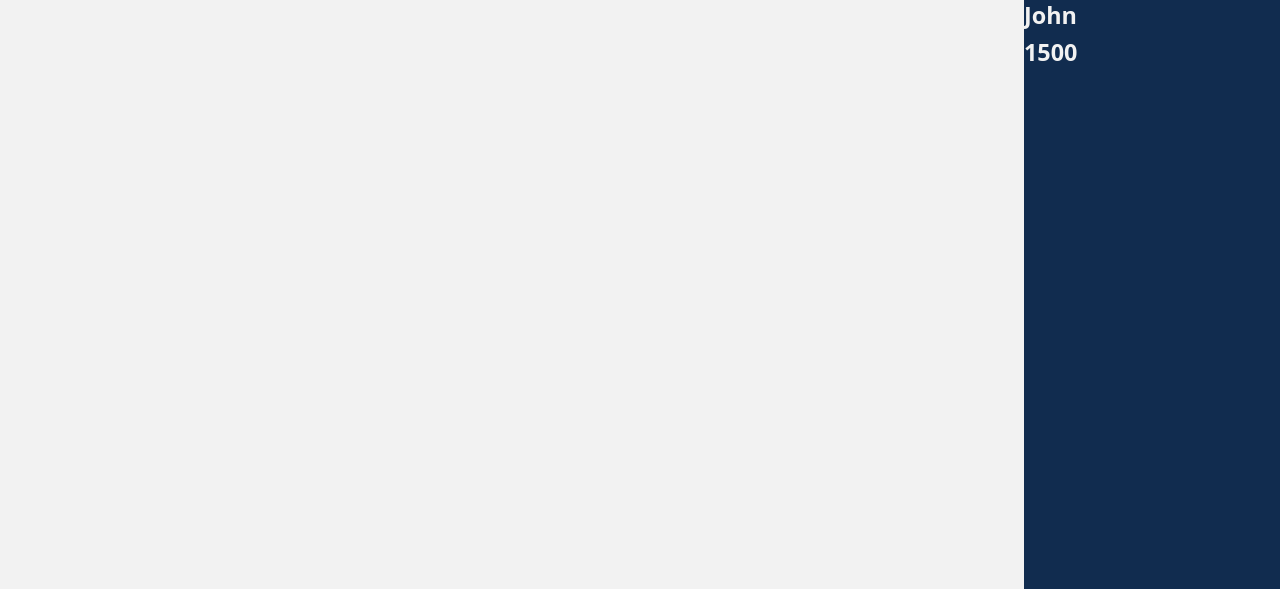
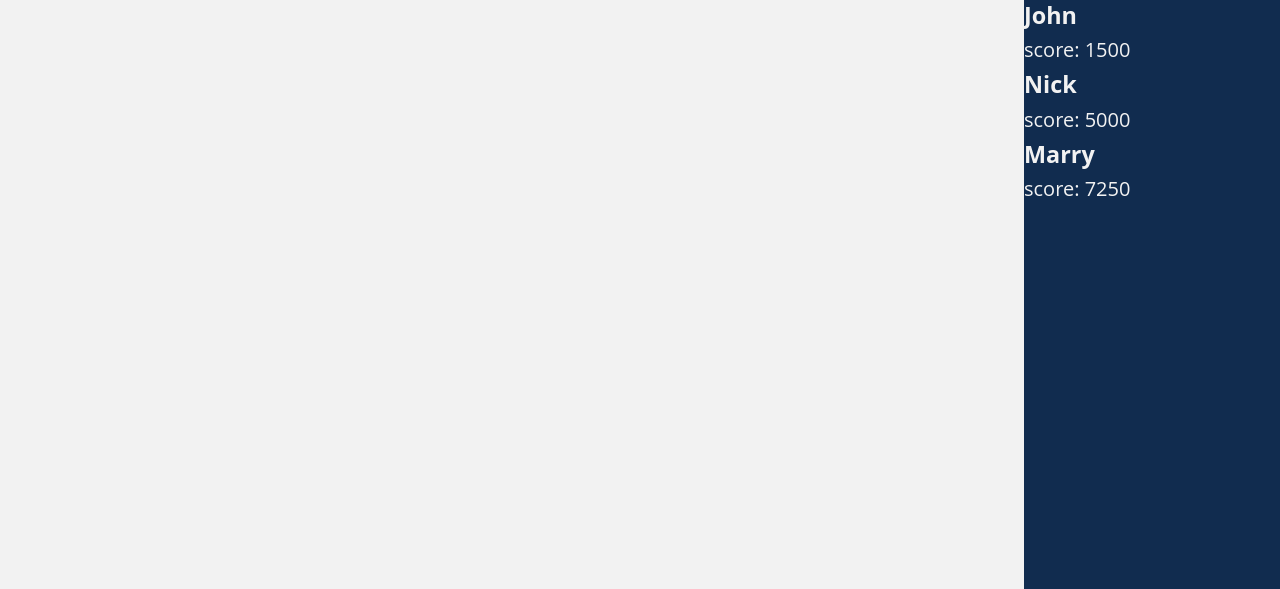
Before and after one commit to AvidDollars/Dice-10000, a plain HTML site: page index.html in a window 1280 px wide. Shown: the part 211-800 px from the top of the page. Drawn offline with nearby package versions, Linux system fonts and the light colour scheme; files that its build step writes are made by us from their sources.

Commit message:
modified contents of .aside and populated with dummy data

```diff
--- a/index.html
+++ b/index.html
@@ -25,13 +25,24 @@
     </main>
 
     <aside class="aside">
-        <h2 class="aside__h2">
-            players
-        </h2>
+        <h2 class="aside__h2">players</h2>
 
         <div class="aside__player">
             <h3 class="aside__player-name">John</h3>
-            <h3 class="aside__player-score">1500</h3>
+            <span class="aside__player-text">score:</span>
+            <span class="aside__player-score">1500</span>
+        </div>
+
+        <div class="aside__player">
+            <h3 class="aside__player-name">Nick</h3>
+            <span class="aside__player-text">score:</span>
+            <span class="aside__player-score">5000</span>
+        </div>
+
+        <div class="aside__player">
+            <h3 class="aside__player-name">Marry</h3>
+            <span class="aside__player-text">score:</span>
+            <span class="aside__player-score">7250</span>
         </div>
     </aside>
 </body>
```
